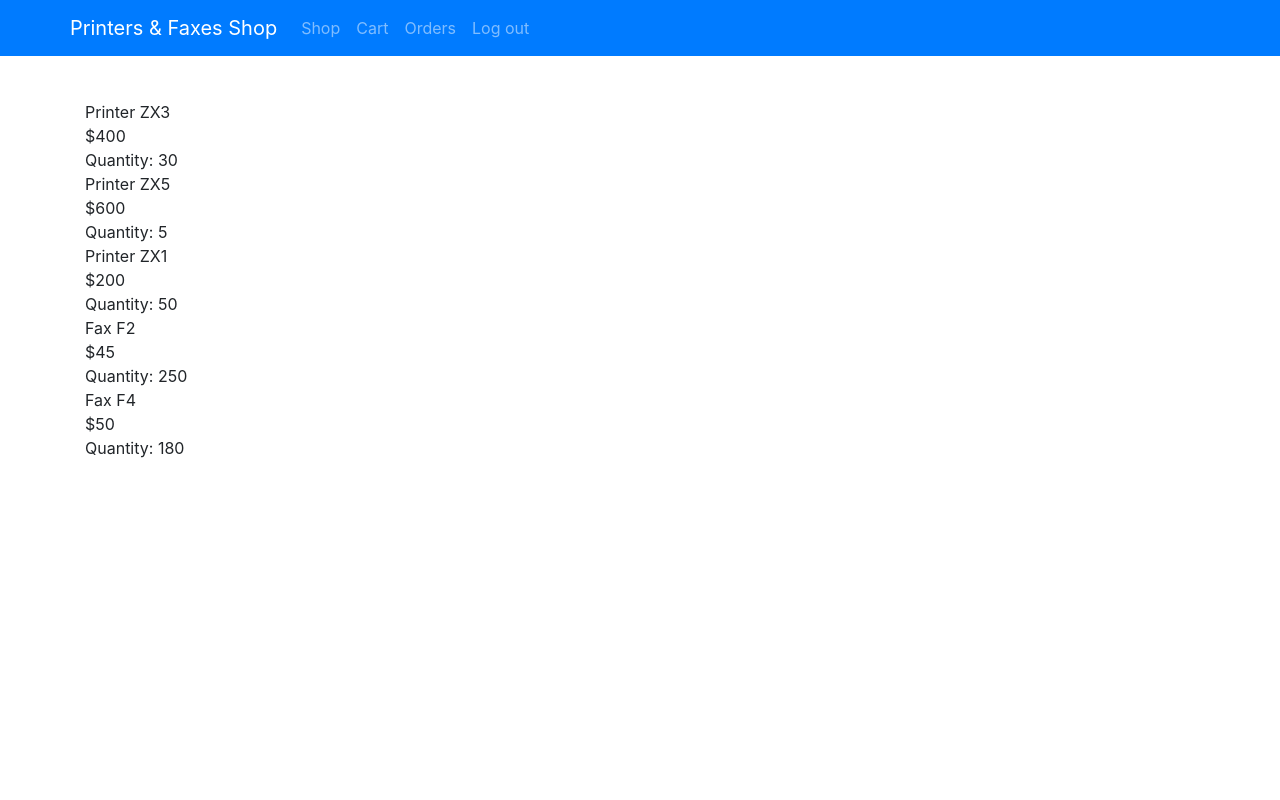
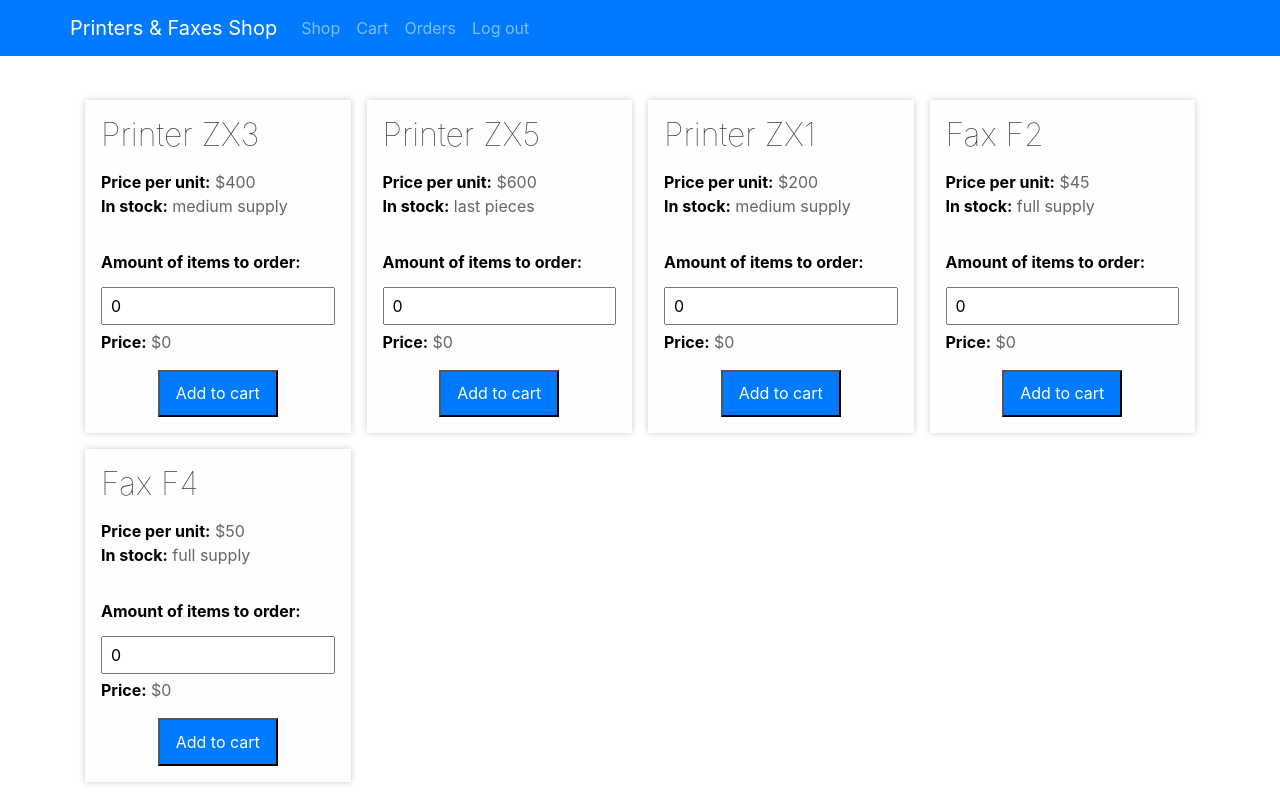
Before and after one commit to dloranc/printers-shop, a React (Create React App) app: page /shop in a window 1280 px wide. Built offline with nearby package versions, Linux system fonts and the light colour scheme; data requests are answered from the project's data file; sample sign-in values are in the browser's storage.

Commit message:
Create product cards

```diff
--- a/src/components/Product/List/Container/Container.js
+++ b/src/components/Product/List/Container/Container.js
@@ -1,6 +1,13 @@
 import React, { Component } from 'react'
+import styled from 'styled-components';
 
 import Product from './../../Product/Product';
+
+const ProductList = styled.div`
+    display: grid;
+    grid-template-columns: repeat(4, 1fr);
+    grid-gap: 1em;
+`;
 
 export class ProductListContainer extends Component {
     constructor(props) {
@@ -19,11 +26,11 @@ export class ProductListContainer extends Component {
 
     render() {
         return (
-            <div>
+            <ProductList>
                 {
                     this.state.products.map(product => <Product key={product.id} {...product}></Product>)
                 }
-            </div>
+            </ProductList>
         )
     }
 }
--- a/src/components/Product/Product/Product.js
+++ b/src/components/Product/Product/Product.js
@@ -1,13 +1,125 @@
 import React, { Component } from 'react'
+import styled from 'styled-components';
+
+const ProductCard = styled.div`
+    width: 100%;
+    padding: 1em;
+    background: #fefefe;
+    color: #333;
+    box-shadow: 0 0 0.4em #ccc;
+`;
+
+const Title = styled.h2`
+    font-weight: lighter;
+    margin-bottom: 0.5em;
+`;
+
+const ProductRow = styled.div`
+    color: #666;
+`;
+
+const ProductLabel = styled.span`
+    color: black;
+    font-weight: bold;
+`;
+
+const AmountLabel = styled(ProductLabel)`
+    margin-top: 2em;
+`;
+
+const AmountInput = styled.input`
+    margin: 0.3em 0;
+    padding: 0.3em 0.5em;
+    width: 100%;
+`;
+
+const AddToCartButton = styled.button`
+    display: block;
+    margin: 0 auto;
+    margin-top: 1em;
+    padding: 0.6em 1em;
+    color: white;
+    background: #007bff;
+
+    :hover {
+        background: #118cff;
+    }
+`;
 
 export class Product extends Component {
+    constructor(props) {
+        super(props);
+
+        this.state = {
+            amount: 0,
+        }
+
+        this.inStock = this.inStock.bind(this);
+        this.handleChange = this.handleChange.bind(this);
+    }
+
+    inStock() {
+        const inStock = this.props.inStock;
+
+        if (inStock > 100) {
+            return 'full supply';
+        }
+
+        if (inStock > 10) {
+            return 'medium supply';
+        }
+
+        if (inStock > 0) {
+            return 'last pieces';
+        }
+
+        return 'not available';
+    }
+
+    handleChange(event) {
+        const value = event.target.value;
+
+        if (value < 0) {
+            this.setState({ amount: 0 });
+        } else {
+            this.setState({ amount: value });
+        }
+    }
+
     render() {
         return (
-            <div>
-                <div>{this.props.type} {this.props.name}</div>
-                <div>${this.props.price}</div>
-                <div>Quantity: {this.props.inStock}</div>
-            </div>
+            <ProductCard>
+                <Title>{this.props.type} {this.props.name}</Title>
+
+                <ProductRow>
+                    <ProductLabel>Price per unit:</ProductLabel> ${this.props.price}
+                </ProductRow>
+
+                <ProductRow>
+                    <ProductLabel>In stock:</ProductLabel> {this.inStock()}
+                </ProductRow>
+
+                <AmountLabel
+                    as="label"
+                    htmlFor={'amount-' + this.props.id}
+                >
+                    Amount of items to order:
+                </AmountLabel>
+
+                <AmountInput
+                    type="number"
+                    name="amount"
+                    id={'amount-' + this.props.id}
+                    value={this.state.amount}
+                    onChange={this.handleChange}
+                />
+
+                <ProductRow>
+                    <ProductLabel>Price:</ProductLabel> ${this.state.amount * this.props.price}
+                </ProductRow>
+
+                <AddToCartButton>Add to cart</AddToCartButton>
+            </ProductCard>
         )
     }
 }
```
